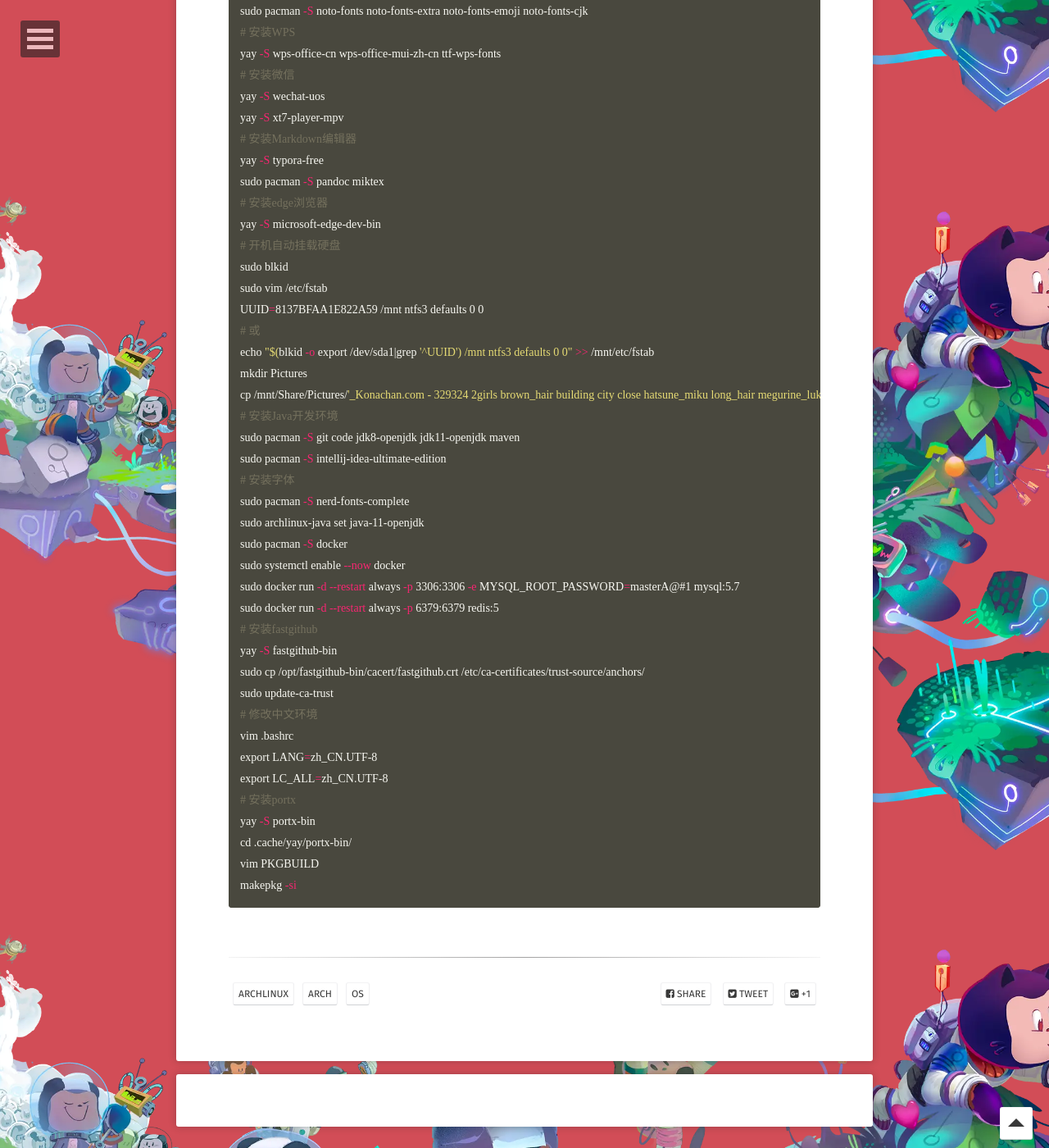
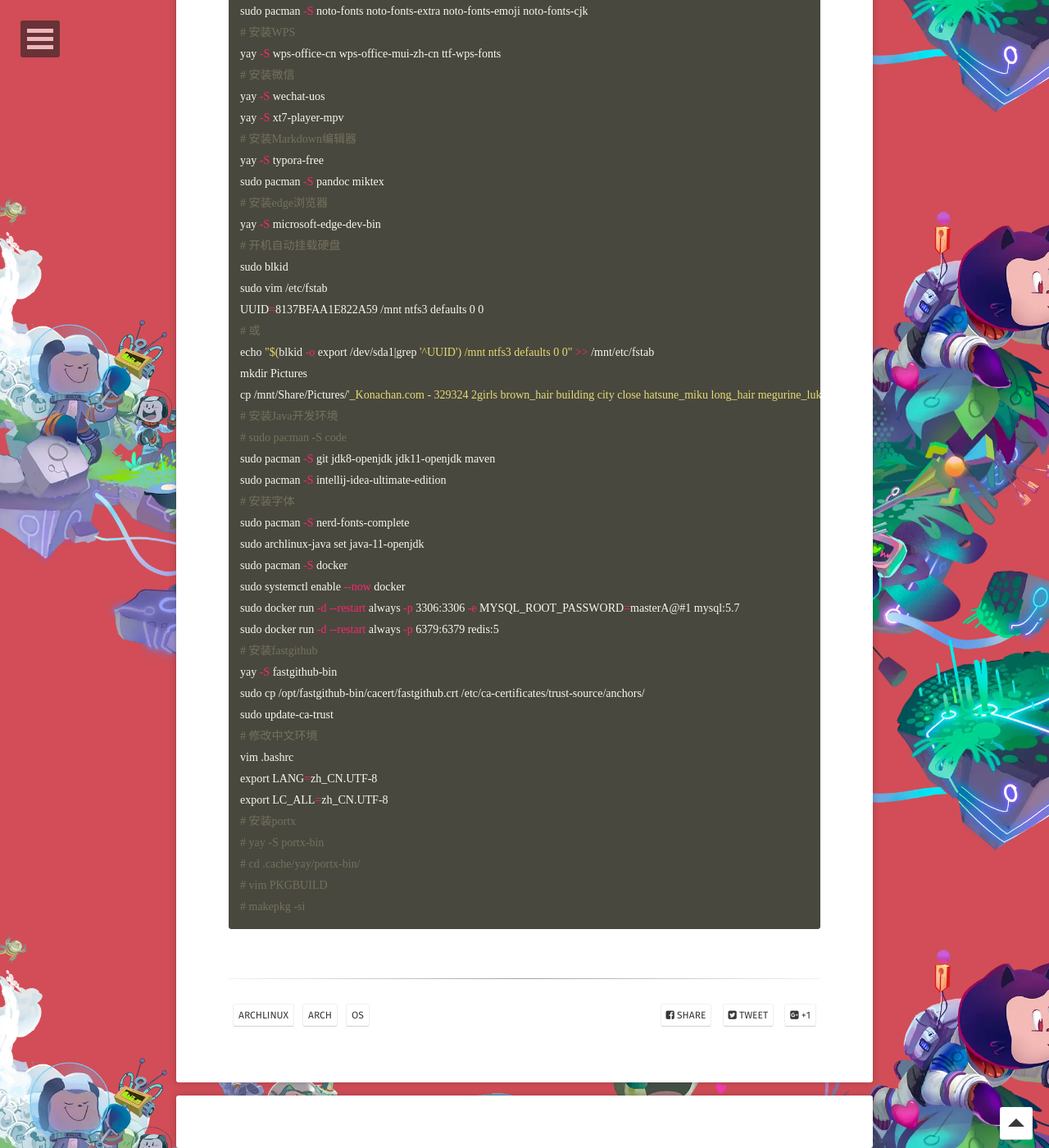
Before and after one commit to WebPavel/WebPavel.github.io, a Jekyll site: the page built from _posts/2022-04-30-ArchLinux 安装日记.md, in a window 1280 px wide and 1400 px high, scrolled down 4352 px. Shown: the whole window at 82% size. Built offline with Jekyll 4.4.1, drawn with Linux system fonts in a browser that asks for light colours; some web fonts are replaced; comment, search, counter and statistics services are not loaded; some of the changed text lies outside the part shown.

Commit message:
Update 2022-04-30-ArchLinux 安装日记.md

````diff
--- a/_posts/2022-04-30-ArchLinux 安装日记.md
+++ b/_posts/2022-04-30-ArchLinux 安装日记.md
@@ -192,7 +192,8 @@
 mkdir Pictures
 cp /mnt/Share/Pictures/'_Konachan.com - 329324 2girls brown_hair building city close hatsune_miku long_hair megurine_luka signed spencer_sais stairs train vocaloid watermark.jpg' ~/Pictures/
 # 安装Java开发环境
-sudo pacman -S git code jdk8-openjdk jdk11-openjdk maven
+# sudo pacman -S code
+sudo pacman -S git jdk8-openjdk jdk11-openjdk maven
 sudo pacman -S intellij-idea-ultimate-edition
 # 安装字体
 sudo pacman -S nerd-fonts-complete
@@ -210,8 +211,8 @@
 export LANG=zh_CN.UTF-8
 export LC_ALL=zh_CN.UTF-8
 # 安装portx
-yay -S portx-bin
-cd .cache/yay/portx-bin/
-vim PKGBUILD
-makepkg -si
+# yay -S portx-bin
+# cd .cache/yay/portx-bin/
+# vim PKGBUILD
+# makepkg -si
 ```
````
Also changed, not shown: other parts of _posts/2022-04-30-ArchLinux 安装日记.md (+3 -3 lines).
